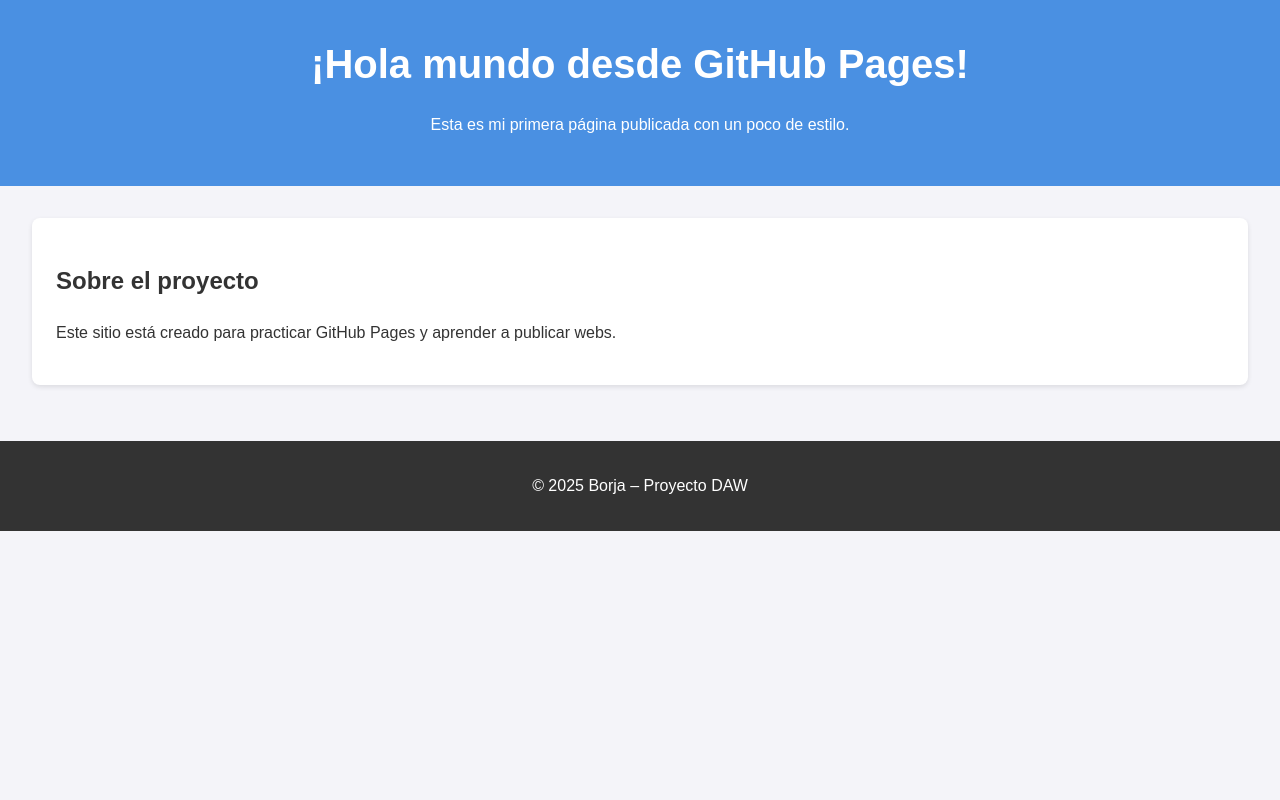
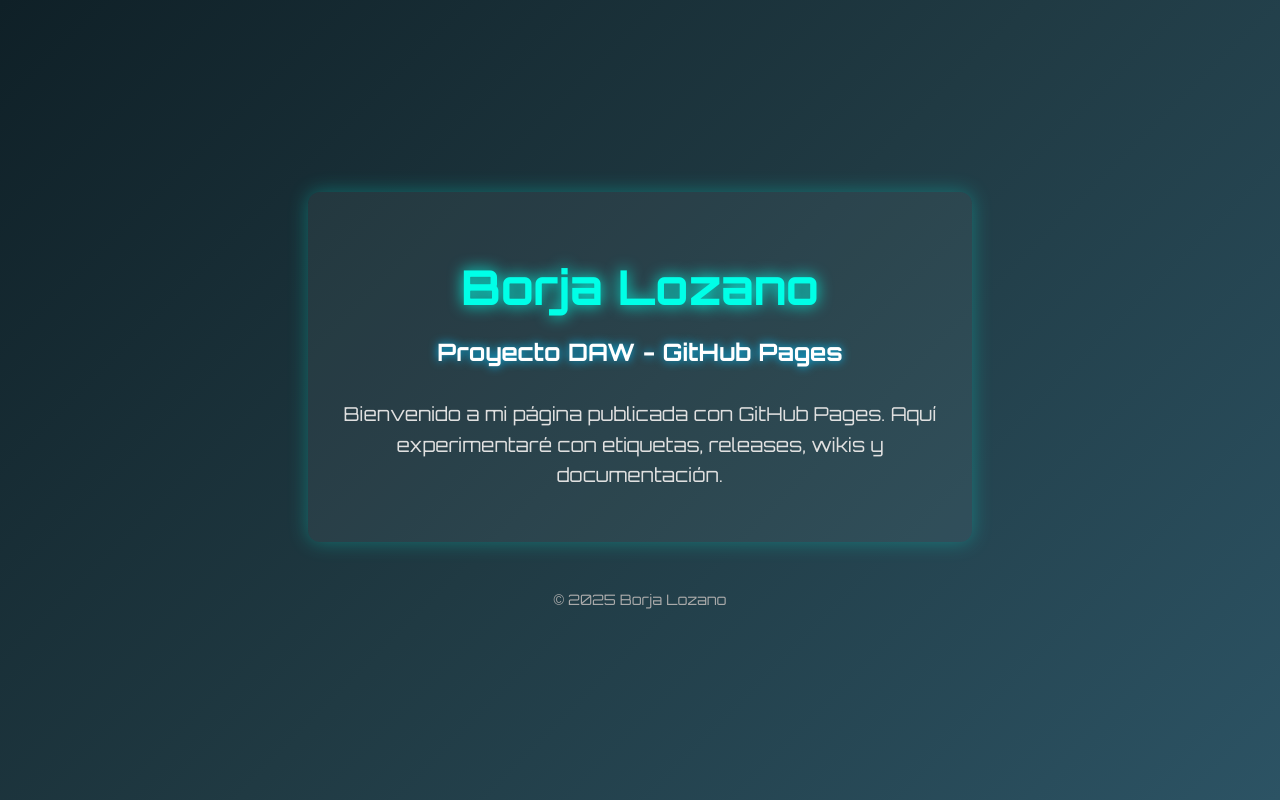
Before and after one commit to JitaProg/ProjecteNadal1, a plain HTML site: page index.html in a window 1280 px wide. Drawn offline with Linux system fonts and the light colour scheme.

Commit message:
cambios en index.html de nuevo

```diff
--- a/index.html
+++ b/index.html
@@ -2,67 +2,69 @@
 <html lang="es">
 <head>
   <meta charset="UTF-8">
-  <title>Mi primera web en GitHub Pages</title>
+  <title>Borja Lozano - Web GitHub</title>
   <style>
-    /* Reset básico */
+    /* Fuente futurista desde Google Fonts */
+    @import url('https://fonts.googleapis.com/css2?family=Orbitron:wght@400;700&display=swap');
+
     body {
       margin: 0;
-      font-family: Arial, Helvetica, sans-serif;
-      background: #f4f4f9;
-      color: #333;
+      font-family: 'Orbitron', sans-serif;
+      background: linear-gradient(135deg, #0f2027, #203a43, #2c5364);
+      color: #e0e0e0;
+      text-align: center;
+      display: flex;
+      flex-direction: column;
+      justify-content: center;
+      align-items: center;
+      height: 100vh;
+    }
+
+    h1 {
+      font-size: 3rem;
+      margin-bottom: 1rem;
+      color: #00ffe7;
+      text-shadow: 0 0 15px #00ffe7;
+    }
+
+    h2 {
+      font-size: 1.5rem;
+      margin-bottom: 2rem;
+      color: #ffffff;
+      text-shadow: 0 0 10px #00c3ff;
+    }
+
+    p {
+      max-width: 600px;
+      font-size: 1.2rem;
       line-height: 1.6;
     }
 
-    /* Cabecera */
-    header {
-      background: #4a90e2;
-      color: white;
-      padding: 2rem;
-      text-align: center;
+    footer {
+      margin-top: 3rem;
+      font-size: 0.9rem;
+      color: #aaa;
     }
 
-    header h1 {
-      margin: 0;
-      font-size: 2.5rem;
-    }
-
-    /* Secciones */
-    main {
+    .card {
+      background: rgba(255, 255, 255, 0.05);
       padding: 2rem;
-    }
-
-    section {
-      background: white;
-      padding: 1.5rem;
-      margin-bottom: 1.5rem;
-      border-radius: 8px;
-      box-shadow: 0 2px 5px rgba(0,0,0,0.1);
-    }
-
-    /* Footer */
-    footer {
-      background: #333;
-      color: #fff;
-      text-align: center;
-      padding: 1rem;
+      border-radius: 12px;
+      box-shadow: 0 0 20px rgba(0,255,231,0.3);
     }
   </style>
 </head>
 <body>
-  <header>
-    <h1>¡Hola mundo desde GitHub Pages!</h1>
-    <p>Esta es mi primera página publicada con un poco de estilo.</p>
-  </header>
-
-  <main>
-    <section>
-      <h2>Sobre el proyecto</h2>
-      <p>Este sitio está creado para practicar GitHub Pages y aprender a publicar webs.</p>
-    </section>
-  </main>
-
+  <div class="card">
+    <h1>Borja Lozano</h1>
+    <h2>Proyecto DAW - GitHub Pages</h2>
+    <p>
+      Bienvenido a mi página publicada con GitHub Pages.
+      Aquí experimentaré con etiquetas, releases, wikis y documentación.
+    </p>
+  </div>
   <footer>
-    <p>© 2025 Borja – Proyecto DAW</p>
+    © 2025 Borja Lozano
   </footer>
 </body>
 </html>
```
